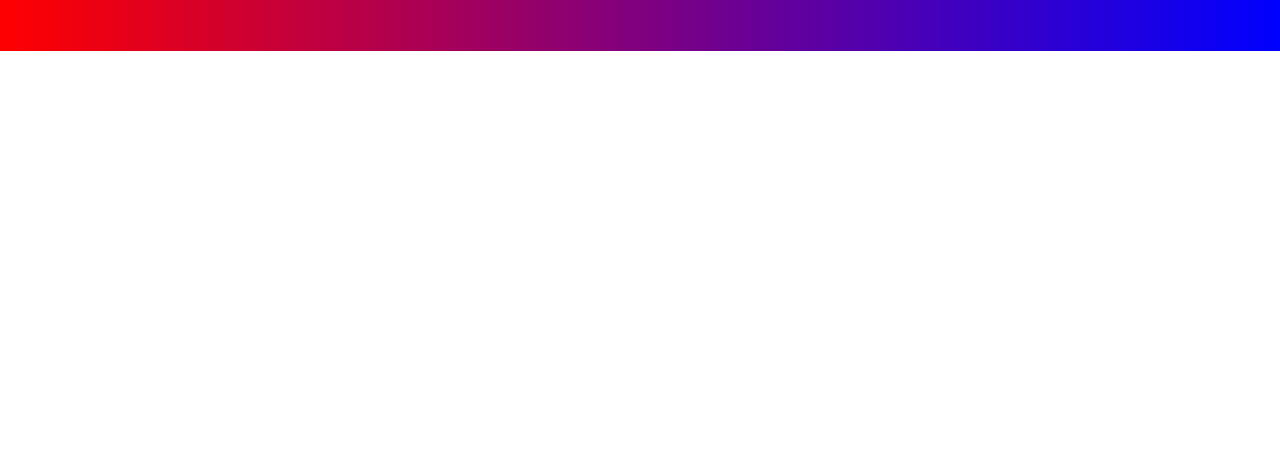
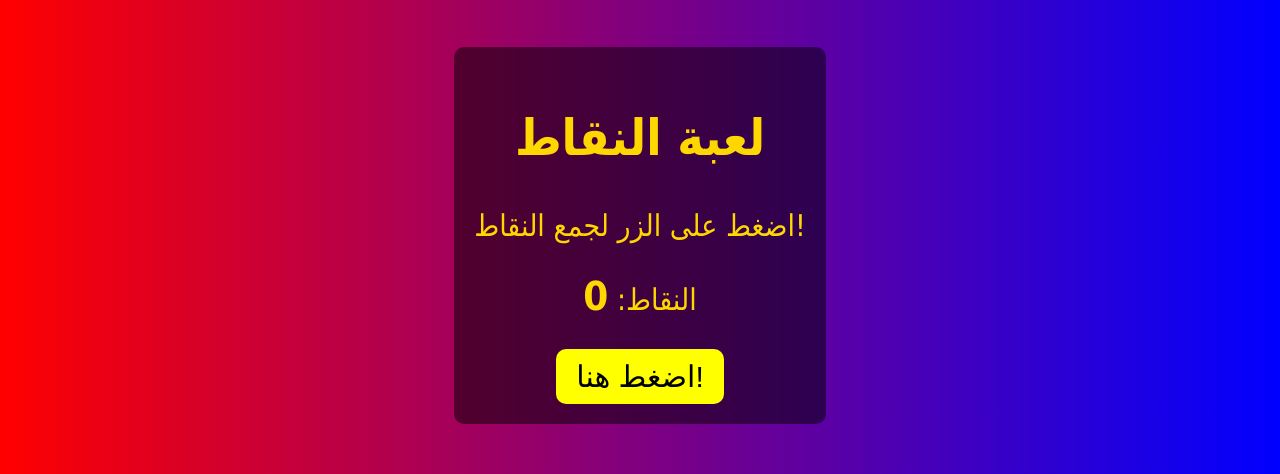
Before and after one commit to seif1223/seif, a plain HTML site: page html/index.html in a window 1280 px wide. Shown: the part 1115-1589 px from the top of the page. Before the commit the page ends 1166 px from the top, so only its background shows below. Drawn offline with Linux system fonts and the light colour scheme.

Commit message:
Update index.html
commit

```diff
--- a/html/index.html
+++ b/html/index.html
@@ -1,5 +1,8 @@
-<html>
+<!DOCTYPE html>
+<html lang="ar">
 <head>
+    <meta charset="UTF-8">
+    <meta name="viewport" content="width=device-width, initial-scale=1.0">
     <title>اهلا</title>
     <style>
         body {
@@ -26,6 +29,35 @@
             max-width: 90%;
             height: auto;
         }
+
+        /* Game Styles */
+        #game-container {
+            margin-top: 20px;
+            padding: 20px;
+            background: rgba(0, 0, 0, 0.5);
+            border-radius: 10px;
+            display: inline-block;
+        }
+
+        #score {
+            font-size: 40px;
+            font-weight: bold;
+        }
+
+        #click-button {
+            font-size: 30px;
+            padding: 10px 20px;
+            background: yellow;
+            color: black;
+            border: none;
+            border-radius: 10px;
+            cursor: pointer;
+            transition: 0.2s;
+        }
+
+        #click-button:hover {
+            transform: scale(1.1);
+        }
     </style>
 </head>
 <body>
@@ -33,5 +65,21 @@
     <img src="master.jpg" alt="صورة الشهادة">
     <h2>أود أن أشكر</h2>
     <p>المعلمين والمعلمات وأهلي، خاصة أمي وأبي، على المجهود والمساعدة، لأنهم يتمنون لي أفضل الأشياء.</p>
+
+    <!-- Simple Clicker Game -->
+    <div id="game-container">
+        <h2>لعبة النقاط</h2>
+        <p>اضغط على الزر لجمع النقاط!</p>
+        <p>النقاط: <span id="score">0</span></p>
+        <button id="click-button" onclick="increaseScore()">اضغط هنا!</button>
+    </div>
+
+    <script>
+        let score = 0;
+        function increaseScore() {
+            score++;
+            document.getElementById("score").innerText = score;
+        }
+    </script>
 </body>
 </html>
```
